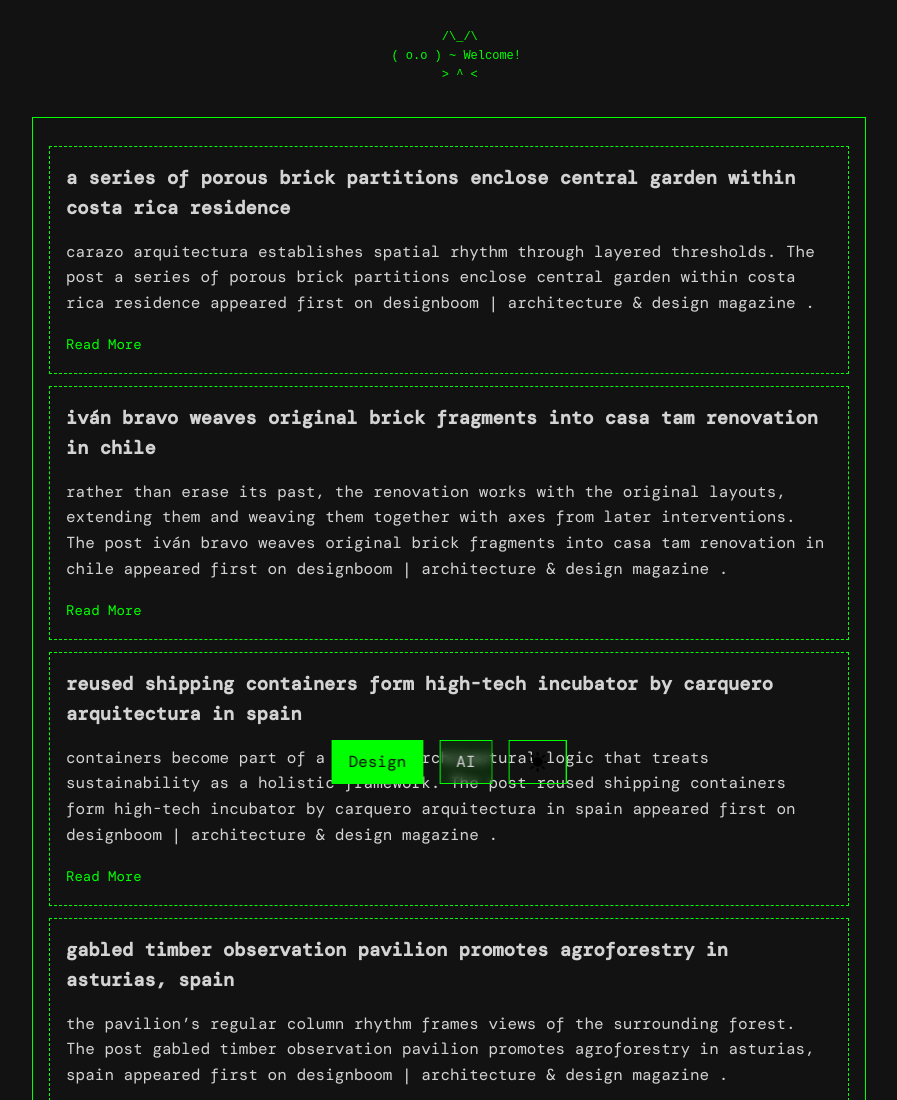
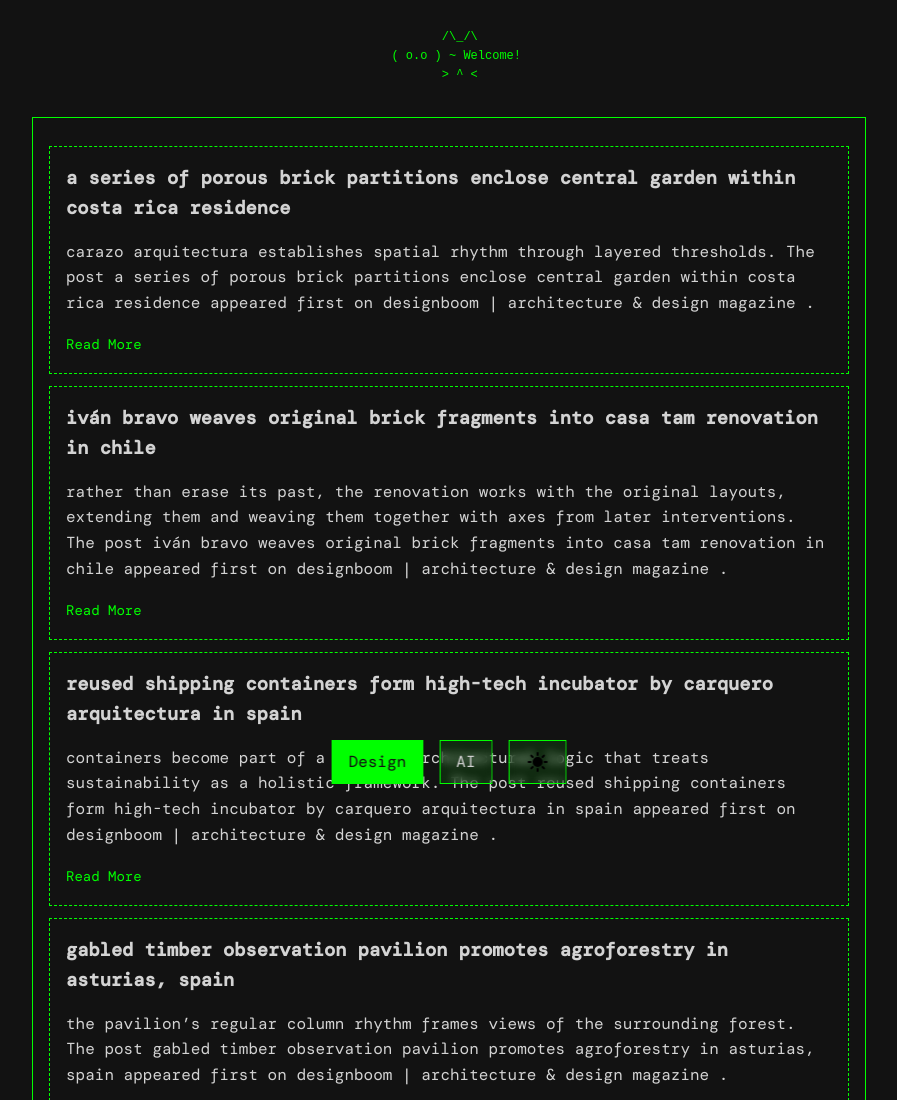
Before and after one commit to saberzou/OpenClawPlayground, a website: page index.html in a window 1280 px wide. Shown: the top 1100 px of the page, without its empty margins (191-1088 px from the left). Drawn offline with nearby package versions, Linux system fonts and the light colour scheme.

Commit message:
fix: Add blur effect to theme switcher and adjust sun/moon colors (green/orange)

```diff
--- a/index.html
+++ b/index.html
@@ -79,7 +79,7 @@
       text-decoration: none;
     }
 
-    .tab {
+    .tab, .theme-toggle {
       display: flex;
       align-items: center;
       justify-content: center;
@@ -88,7 +88,6 @@
       border: 1px solid var(--border);
       background: var(--blur-background);
       backdrop-filter: blur(4px);
-      transition: background 0.2s ease-in;
     }
 
     .tabs-container {
@@ -105,14 +104,12 @@
       color: var(--bg);
     }
 
-    .theme-toggle {
-      display: flex;
-      align-items: center;
-      justify-content: center;
-      cursor: pointer;
-      padding: 8px 16px;
-      border: 1px solid var(--border);
-      background: transparent;
+    svg.sun {
+      stroke: #7fff00; /* Neon Green */
+    }
+
+    svg.moon {
+      stroke: #ff4500; /* Bright Orange */
     }
   </style>
 </head>
@@ -133,10 +130,10 @@
     <div id="designTab" class="tab active" onclick="filterCategory('design')">Design</div>
     <div id="aiTab" class="tab" onclick="filterCategory('ai')">AI</div>
     <button class="theme-toggle" onclick="toggleTheme()">
-      <svg id="sunIcon" xmlns="http://www.w3.org/2000/svg" width="24" height="24" fill="currentColor" viewBox="0 0 24 24">
+      <svg id="sunIcon" class="sun" xmlns="http://www.w3.org/2000/svg" width="24" height="24" fill="currentColor" viewBox="0 0 24 24">
         <path stroke="currentColor" stroke-linecap="round" stroke-linejoin="round" stroke-width="2" d="M12 5V3m0 18v-2M7.05 7.05 5.636 5.636m12.728 12.728L16.95 16.95M5 12H3m18 0h-2M7.05 16.95l-1.414 1.414M18.364 5.636 16.95 7.05M16 12a4 4 0 1 1-8 0 4 4 0 0 1 8 0Z"/>
       </svg>
-      <svg id="moonIcon" xmlns="http://www.w3.org/2000/svg" width="24" height="24" fill="currentColor" viewBox="0 0 24 24" style="display: none;">
+      <svg id="moonIcon" class="moon" xmlns="http://www.w3.org/2000/svg" width="24" height="24" fill="currentColor" viewBox="0 0 24 24" style="display: none;">
         <path stroke="currentColor" stroke-linecap="round" stroke-linejoin="round" stroke-width="2" d="M12 21a9 9 0 0 1-.5-17.986V3c-.354.966-.5 1.911-.5 3a9 9 0 0 0 9 9c.239 0 .254.018.488 0A9.004 9.004 0 0 1 12 21Z"/>
       </svg>
     </button>
```
